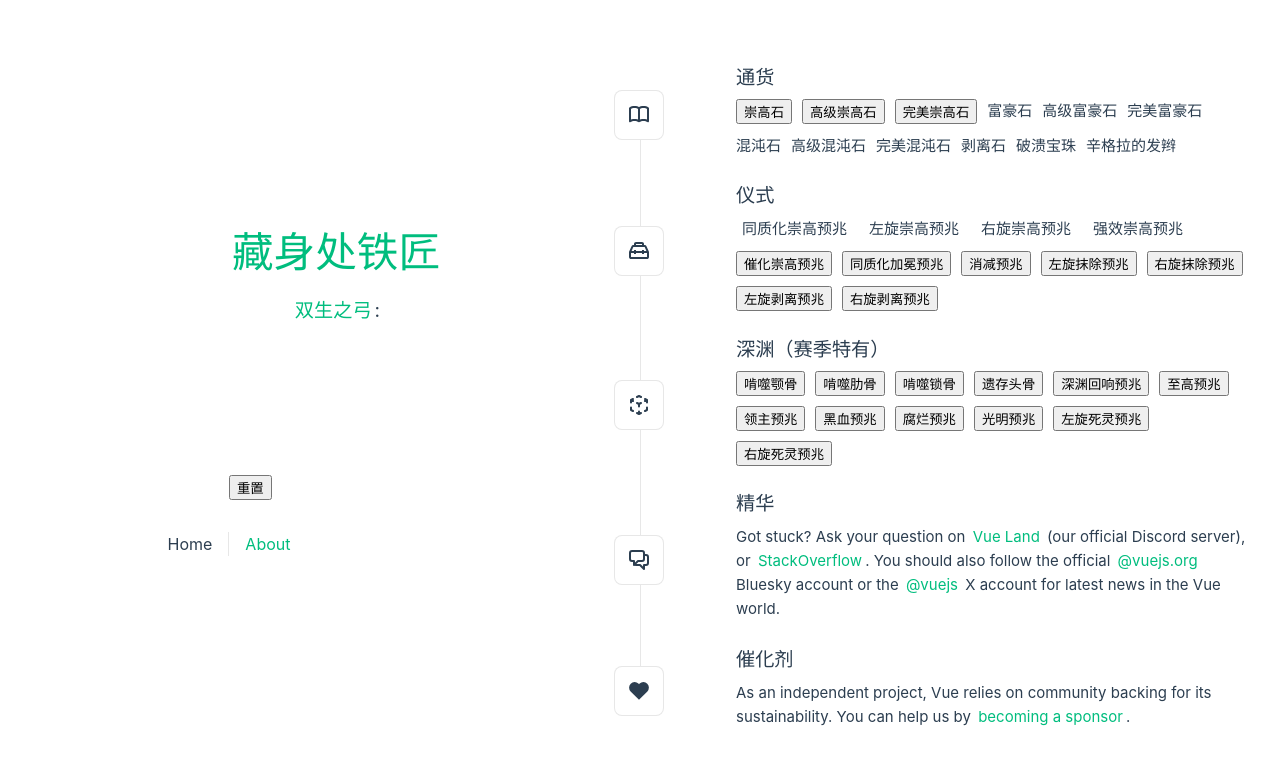
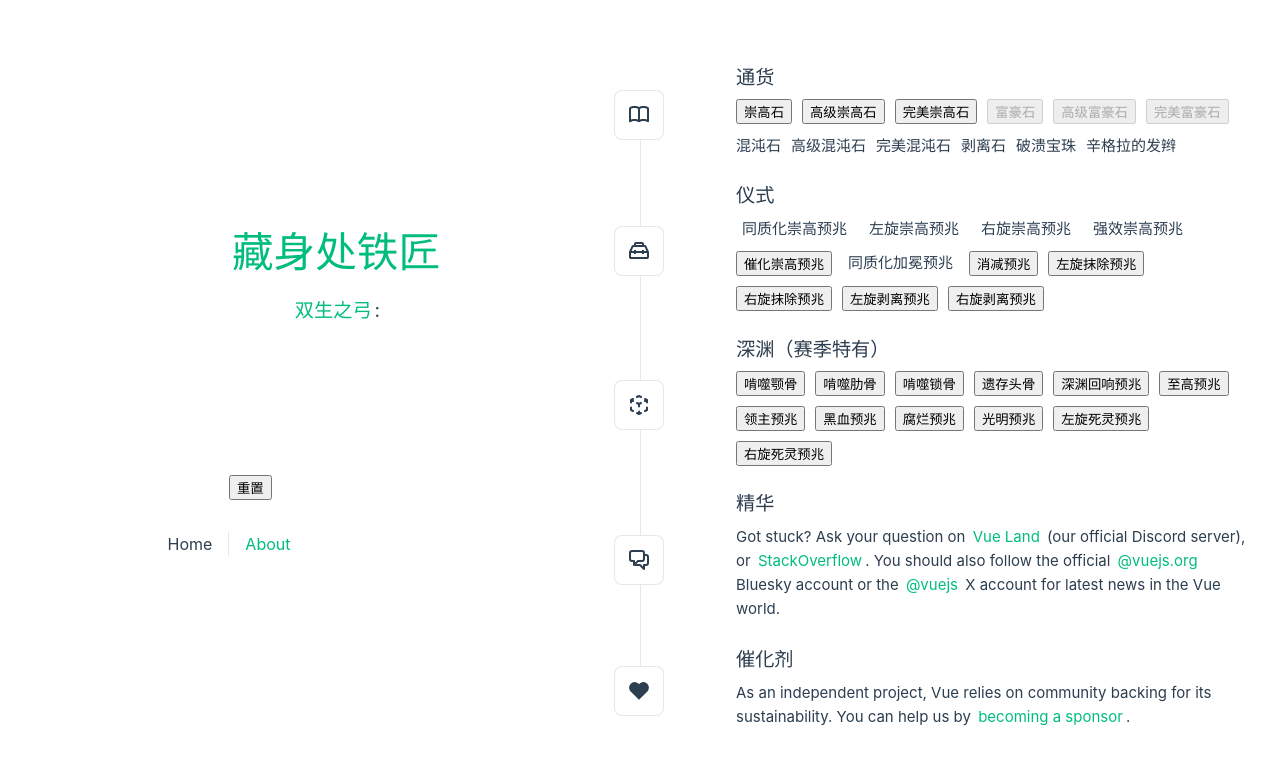
Before and after one commit to N1cholas/hidepoint-blacksmith, a Vue app: page / in a window 1280 px wide. Shown: the top 764 px of the page. Built offline with nearby package versions, Linux system fonts and the light colour scheme; the HTML template or start-up script is replaced by a standard one.

Commit message:
feat: add RegalOrb component

```diff
--- /dev/null
+++ b/src/components/RegalOrb.vue
@@ -0,0 +1,57 @@
+<script setup lang="ts">
+import {
+  generateModsFamily,
+  modFamilyWeightedRandom,
+  getModifier,
+  filterModsFamilyByTags,
+} from '../utils/utils'
+import _ from 'lodash'
+import { useBowNormalModsFamily } from '@/stores/bowNormalMods'
+import type { Modifier } from '@/types/types'
+import { useItemState } from '@/stores/itemState'
+import { useOmenState } from '@/stores/omenState'
+import { computed } from 'vue'
+
+defineProps<{
+  name: string
+  minimumLevel: number
+}>()
+
+const normalMods = useBowNormalModsFamily()
+const itemState = useItemState()
+const omenState = useOmenState()
+
+const disable = computed(() => {
+  return itemState.mods.length !== 2
+})
+
+const addModifier = (minimumLevel: number) => {
+  let _modsFamily = normalMods.normalModsFamily
+
+  _modsFamily = generateModsFamily(_modsFamily, itemState.modsFamily)
+
+  if (omenState.omenConfig.homogenisingCoronation) {
+    _modsFamily = filterModsFamilyByTags(_modsFamily, itemState.modsFamily)
+  }
+
+  if (_modsFamily.length) {
+    const hitModsFamily = modFamilyWeightedRandom<Modifier[]>(_modsFamily)
+
+    const hitMod = getModifier(hitModsFamily.items, minimumLevel)
+
+    itemState.modsFamily.push(hitModsFamily)
+
+    itemState.mods.push({
+      ...hitMod,
+      powerLevel: hitModsFamily.items.length - hitModsFamily.items.indexOf(hitMod),
+    })
+  }
+}
+</script>
+<template>
+  <button :class="{ disable }" @click="addModifier(minimumLevel)" :disabled="disable">
+    {{ name }}
+  </button>
+</template>
+
+<style scoped></style>
--- a/src/components/Tools.vue
+++ b/src/components/Tools.vue
@@ -7,6 +7,7 @@ import CommunityIcon from './icons/IconCommunity.vue'
 import SupportIcon from './icons/IconSupport.vue'
 import ExaltedOrb from '@/components/ExaltedOrb.vue'
 import Omen from '@/components/Omen.vue'
+import RegalOrb from './RegalOrb.vue'
 </script>
 
 <template>
@@ -20,9 +21,9 @@ import Omen from '@/components/Omen.vue'
       <ExaltedOrb name="崇高石" :minimumLevel="0" />
       <ExaltedOrb name="高级崇高石" :minimumLevel="35" />
       <ExaltedOrb name="完美崇高石" :minimumLevel="50" />
-      <span>富豪石</span>
-      <span>高级富豪石</span>
-      <span>完美富豪石</span>
+      <RegalOrb name="富豪石" :minimumLevel="0" />
+      <RegalOrb name="高级富豪石" :minimumLevel="35" />
+      <RegalOrb name="完美富豪石" :minimumLevel="50" />
       <span>混沌石</span>
       <span>高级混沌石</span>
       <span>完美混沌石</span>
@@ -46,7 +47,7 @@ import Omen from '@/components/Omen.vue'
       <Omen name="强效崇高预兆" omenConfigKey="greaterExaltation" />
       <button class="tools">催化崇高预兆</button>
       <!-- 富豪石 -->
-      <button class="tools">同质化加冕预兆</button>
+      <Omen name="同质化加冕预兆" omenConfigKey="homogenisingCoronation" />
       <!-- 混沌石 -->
       <button class="tools">消减预兆</button>
       <button class="tools">左旋抹除预兆</button>
--- a/src/stores/omenState.ts
+++ b/src/stores/omenState.ts
@@ -8,6 +8,7 @@ export const useOmenState = defineStore('OmenState', () => {
     sinistralExaltation: false,
     dextralExaltation: false,
     greaterExaltation: false,
+    homogenisingCoronation: false,
   }
 
   const omenConfig = ref<OmenConfig>(initConfig)
--- a/src/types/types.ts
+++ b/src/types/types.ts
@@ -34,8 +34,11 @@ export enum MOD_GENERATION_TYPE {
 }
 
 export type OmenConfig = {
+  // 崇高
   homogenisingExaltaion: boolean
   sinistralExaltation: boolean
   dextralExaltation: boolean
   greaterExaltation: boolean
+  // 富豪
+  homogenisingCoronation: boolean
 }
```
